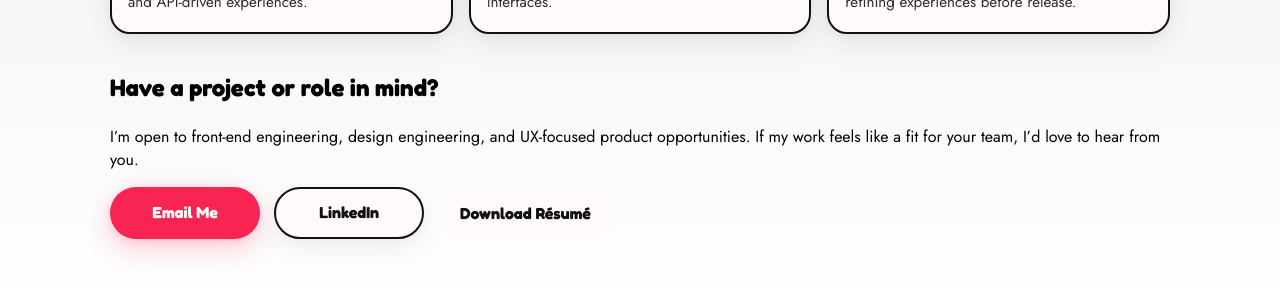
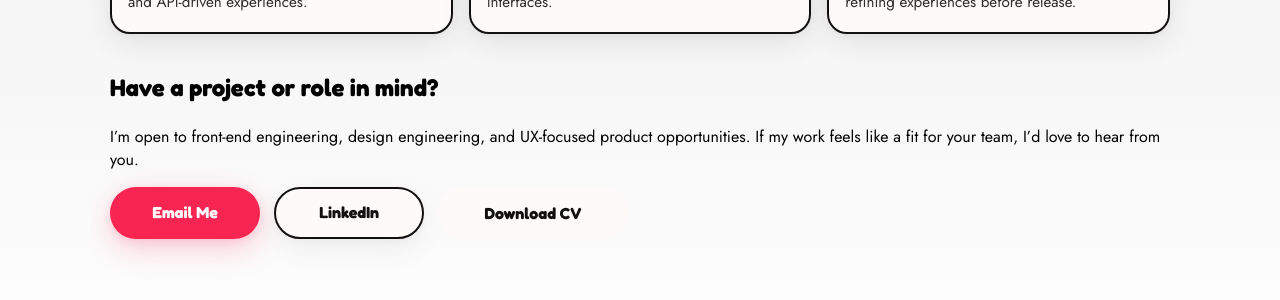
Before and after one commit to nicoleyeag/portfolio, a React (Create React App) app: page /hire in a window 1280 px wide. Shown: the part 506-806 px from the top of the page. Built offline with nearby package versions, Linux system fonts and the light colour scheme; a web font is replaced by a local one.

Commit message:
lets work together page updated

```diff
--- a/src/css/style.css
+++ b/src/css/style.css
@@ -2476,7 +2476,7 @@ main:has(> .home) {
 
 .hire-cta {
   margin-top: 36px;
-  padding-bottom: 12px;
+  padding-bottom: 56px;
 }
 
 .hire-cta-actions {
@@ -2487,33 +2487,63 @@ main:has(> .home) {
   gap: 12px 14px;
   width: 100%;
   margin-top: 8px;
-}
-
-.hire-cta-actions .hero-cta,
-.hire-cta-actions .download-wrap {
+  /* Reserve room so the toast can show under Download CV without shifting buttons */
+  padding-bottom: 40px;
+  box-sizing: border-box;
+}
+
+.hire-cta-actions .hero-cta {
   flex: 0 1 auto;
-}
-
-.hire-cta-actions .download-wrap {
-  position: relative;
-  display: flex;
-  justify-content: center;
-}
-
-.hire-cta-actions .hero-cta,
-.hire-cta-actions .download-cv {
   box-sizing: border-box;
   min-width: 150px;
   min-height: 52px;
   padding: 12px 22px;
 }
 
+/* Match homepage Download CV sizing/treatment */
+.hire-cta-actions .download-wrap {
+  flex: 0 0 190px;
+  width: 190px;
+  position: relative;
+  display: flex;
+  flex-direction: column;
+  align-items: center;
+  justify-content: flex-start;
+}
+
+.hire-cta-actions .download-cv {
+  box-sizing: border-box;
+  width: 190px;
+  height: 52px;
+  padding: 0;
+  margin: 0;
+}
+
 .hire-cta-actions .download-cv .download-label {
   padding: 0;
   font-size: 16px;
   line-height: 1;
 }
 
+/* Keep toast below Download CV without moving the button row */
+.hire-cta-actions .toast {
+  position: absolute;
+  top: calc(100% + 10px);
+  left: 50%;
+  transform: translateX(-50%);
+  width: max-content;
+  max-width: 200px;
+  margin: 0;
+  text-align: center;
+  font-family: "Jost", sans-serif;
+  font-size: 0.95rem;
+  font-weight: 400;
+  line-height: 1.35;
+  color: #111;
+  pointer-events: none;
+  z-index: 2;
+}
+
 @media (max-width: 900px) {
   .hire-capabilities {
     grid-template-columns: 1fr;
@@ -2530,6 +2560,7 @@ main:has(> .home) {
   .hire-cta-actions .hero-cta,
   .hire-cta-actions .download-wrap,
   .hire-cta-actions .download-cv {
+    flex: 1 1 auto;
     width: 100%;
   }
 }
--- a/src/pages/Hire.js
+++ b/src/pages/Hire.js
@@ -1,11 +1,26 @@
 import React, { useEffect } from "react";
 import DownloadCV from "../components/DownloadCV";
 import { setFaviconColor } from "../favicon";
+
+const EMAIL_COMPOSE_URL =
+  "https://mail.google.com/mail/?view=cm&fs=1&to=nyeager95@gmail.com";
 
 export default function Hire() {
   useEffect(() => {
     setFaviconColor("#49CC5C"); // Set the favicon color to match your theme
   }, []);
+
+  const openEmailCompose = (event) => {
+    event.preventDefault();
+    const composeWindow = window.open(
+      EMAIL_COMPOSE_URL,
+      "_blank",
+      "noopener,noreferrer"
+    );
+    if (composeWindow) {
+      composeWindow.opener = null;
+    }
+  };
 
   return (
     <div className="hire">
@@ -79,7 +94,10 @@ export default function Hire() {
         <div className="hire-cta-actions">
           <a
             className="hero-cta hero-cta--primary"
-            href="mailto:nyeager95@gmail.com"
+            href={EMAIL_COMPOSE_URL}
+            target="_blank"
+            rel="noopener noreferrer"
+            onClick={openEmailCompose}
           >
             Email Me
           </a>
@@ -91,7 +109,7 @@ export default function Hire() {
           >
             LinkedIn
           </a>
-          <DownloadCV label="Download Résumé" />
+          <DownloadCV />
         </div>
       </section>
     </div>
```
